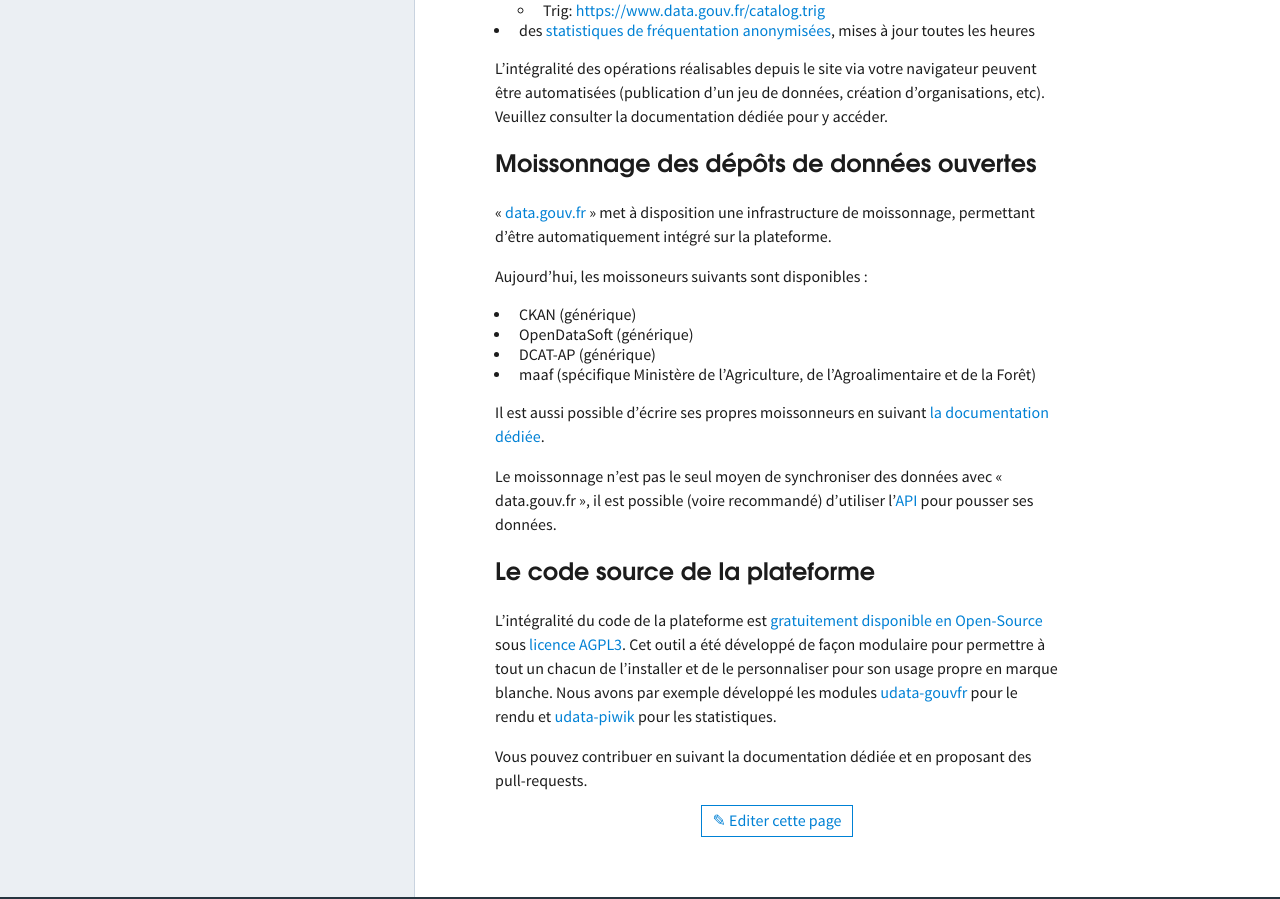
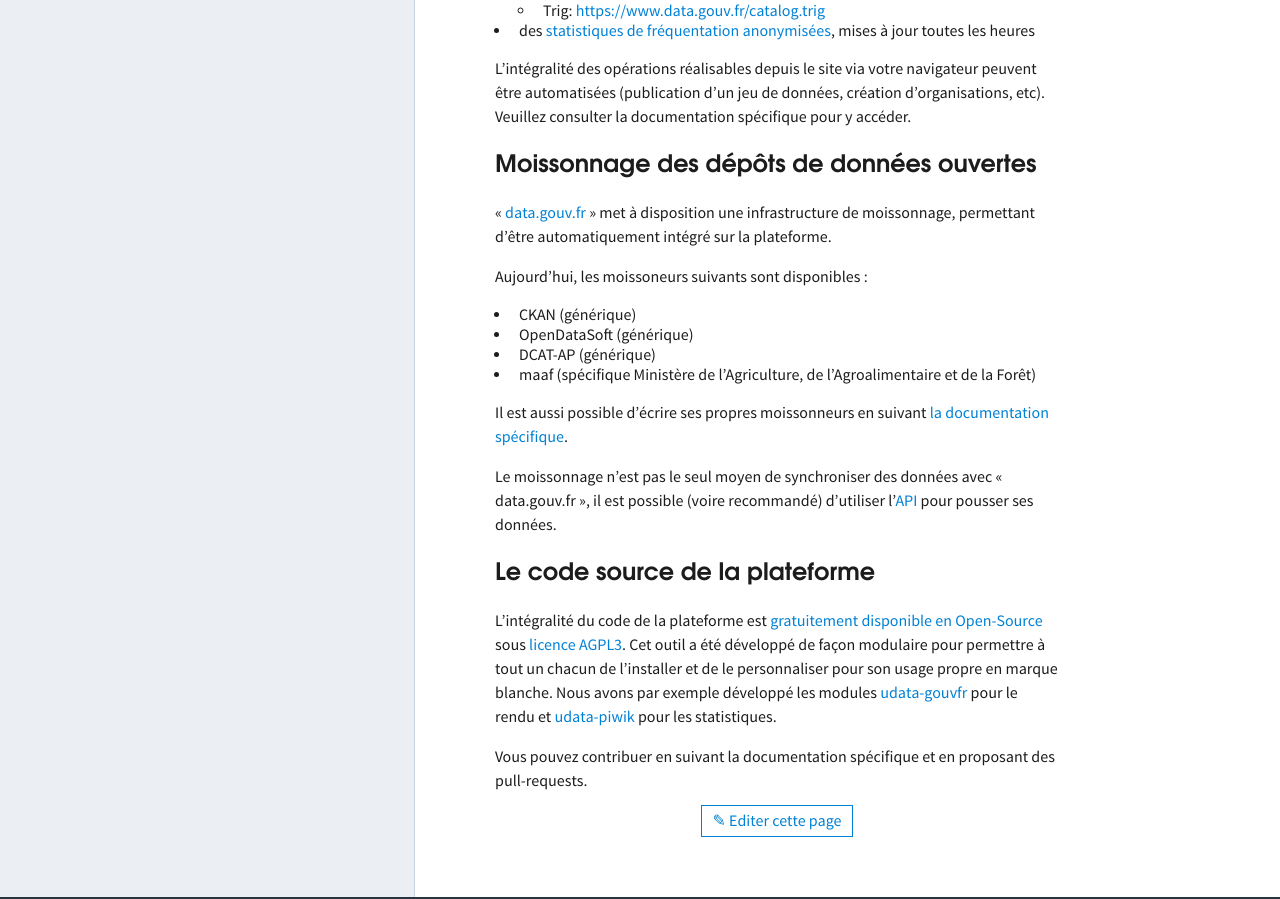
Before and after one commit to etalab/doc.data.gouv.fr, a Jekyll site: the page built from _faq/developpeur.md, in a window 1280 px wide. Shown: the part 852-1751 px from the top of the page. Built offline with Jekyll 4.4.1, drawn with Linux system fonts in a browser that asks for light colours.

Commit message:
Corrige quelques coquilles
* correction de petites fautes ;
* remplacement du terme « dédié » par des termes plus spécifiques ;
* suppression des rares « default » qui trainaient.

```diff
--- a/_faq/developpeur.md
+++ b/_faq/developpeur.md
@@ -35,7 +35,7 @@
 
 L'intégralité des opérations réalisables depuis le site via votre navigateur peuvent être automatisées
 (publication d'un jeu de données, création d'organisations, etc).
-Veuillez consulter la documentation dédiée pour y accéder.
+Veuillez consulter la documentation spécifique pour y accéder.
 
 <span id="section-moissonage"></span>
 
@@ -51,7 +51,7 @@
 * DCAT-AP (générique)
 * maaf (spécifique Ministère de l'Agriculture, de l'Agroalimentaire et de la Forêt)
 
-Il est aussi possible d'écrire ses propres moissonneurs en suivant [la documentation dédiée](http://udata.readthedocs.io/en/stable/harvesting/#custom).
+Il est aussi possible d'écrire ses propres moissonneurs en suivant [la documentation spécifique](http://udata.readthedocs.io/en/stable/harvesting/#custom).
 
 Le moissonnage n’est pas le seul moyen de synchroniser des données avec « data.gouv.fr »,
 il est possible (voire recommandé) d’utiliser l’[API](https://www.data.gouv.fr/api/) pour pousser ses données.
@@ -67,4 +67,4 @@
 Nous avons par exemple développé les modules [udata-gouvfr](https://github.com/etalab/udata-gouvfr) pour le rendu
 et [udata-piwik](https://github.com/opendatateam/udata-piwik) pour les statistiques.
 
-Vous pouvez contribuer en suivant la documentation dédiée et en proposant des pull-requests.
+Vous pouvez contribuer en suivant la documentation spécifique et en proposant des pull-requests.
```
Also changed, not shown: _faq/citoyen.md (+4 -4 lines), _faq/integrateur.md (+3 -3 lines), _faq/producteur.md (+2 -2 lines), _faq/reutilisateur.md (+3 -3 lines).
